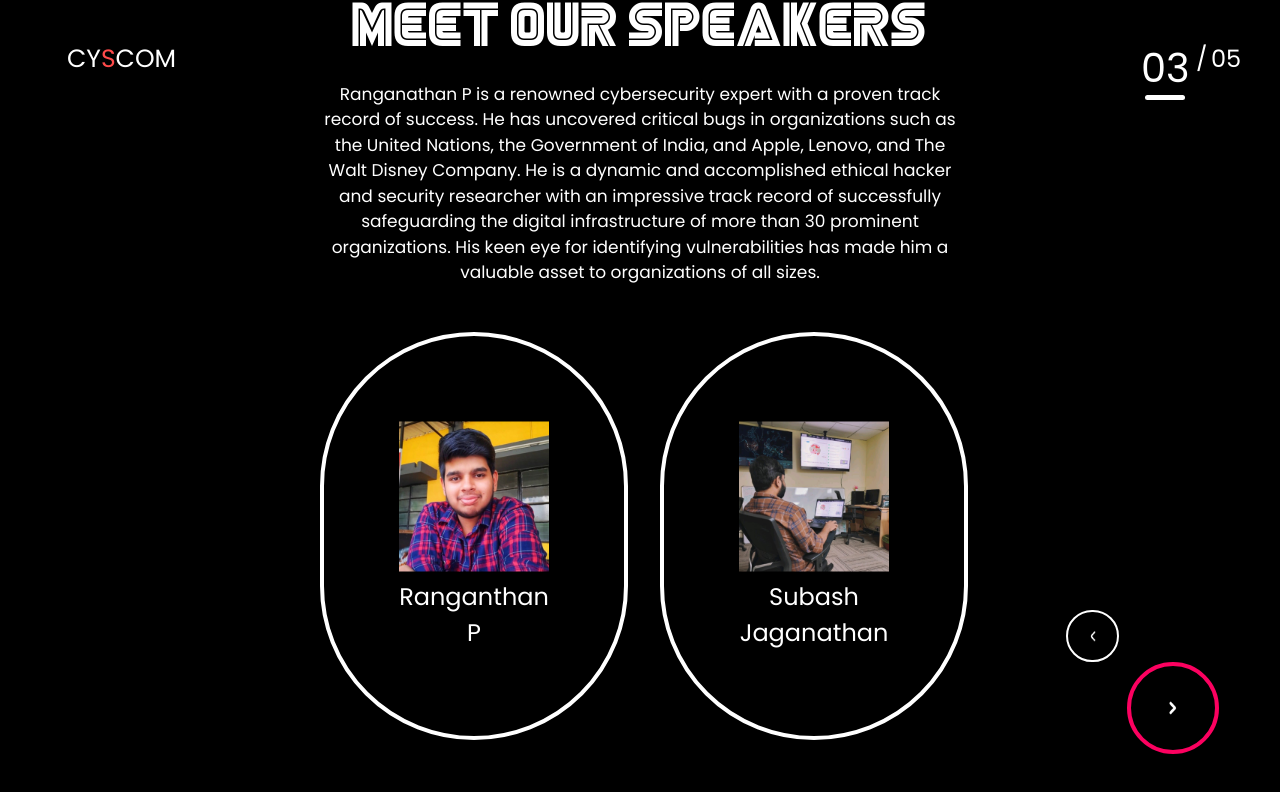
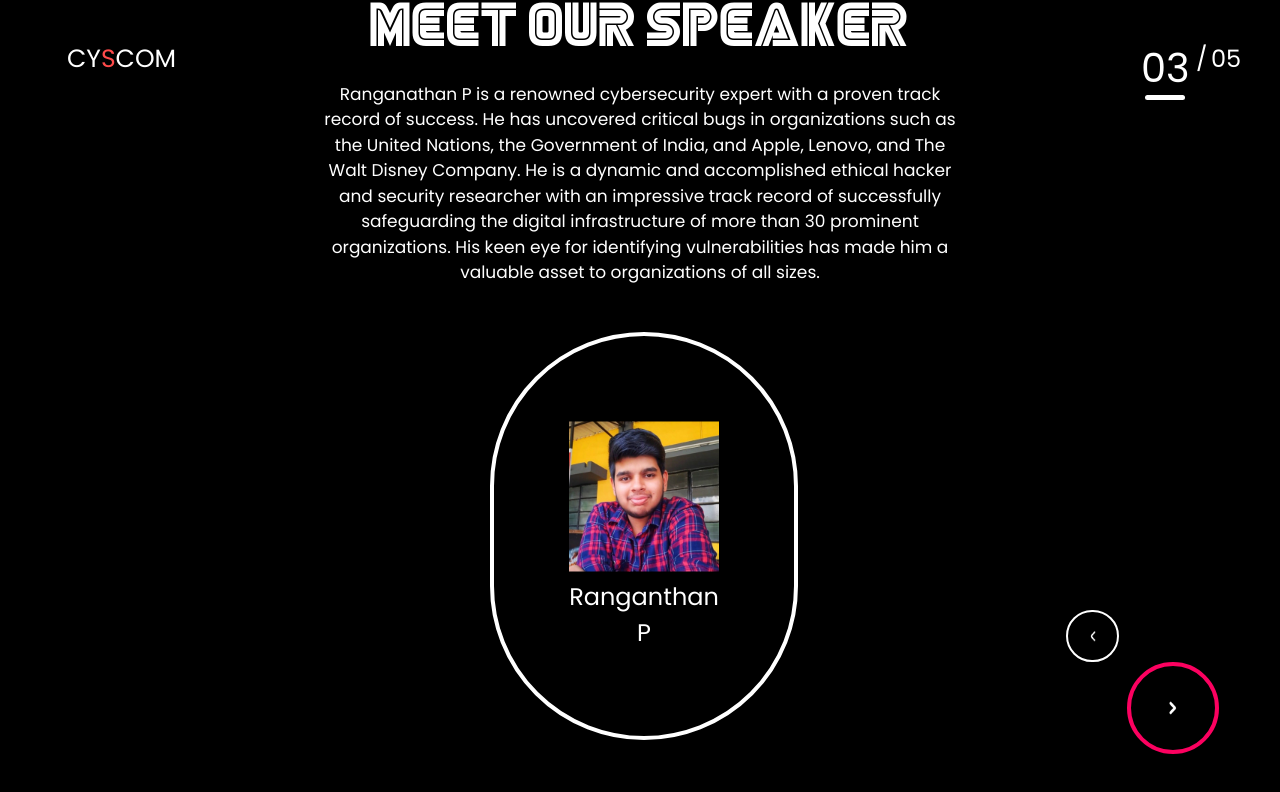
Before and after one commit to AdityaSai2004/hackerspace, a React (Vite) app: page /speaker in a window 1280 px wide. Shown: the top 792 px of the page. Built offline with nearby package versions, Linux system fonts and the light colour scheme.

Commit message:
1 speaker and cyscom document name

```diff
--- a/index.html
+++ b/index.html
@@ -4,7 +4,7 @@
     <meta charset="UTF-8" />
     <link rel="icon" type="image/svg+xml" href="/vite.svg" />
     <meta name="viewport" content="width=device-width, initial-scale=1.0" />
-    <title>Vite + React</title>
+    <title>CYSCOM | Hackerspace</title>
   </head>
   <body>
     <div id="root"></div>
--- a/src/components/speaker/Speakers.jsx
+++ b/src/components/speaker/Speakers.jsx
@@ -5,7 +5,7 @@
 function Speakers() {
     return (
         <div id="container">
-            <h1 id="headline">Meet Our Speakers</h1>
+            <h1 id="headline">Meet Our Speaker</h1>
             <p id="intro-para">Ranganathan P is a renowned cybersecurity expert with a proven track record of success. He has uncovered critical bugs in organizations such as the United Nations, the Government of India, and Apple, Lenovo, and The Walt Disney Company. He is a dynamic and accomplished ethical hacker and security researcher with an impressive track record of successfully safeguarding the digital infrastructure of more than 30 prominent organizations. His keen eye for identifying vulnerabilities has made him a valuable asset to organizations of all sizes.</p>
             <div className="profiles">
                 <div className="flip-card">
@@ -24,8 +24,7 @@
                         </div>
                     </div>
                 </div>
-                <div className="flip-card">
-                    <div className="flip-card-inner">
+                    {/* <div className="flip-card-inner">
                         <div className="flip-card-front">
                         <div className="details">
                             <img src={speaker_subash} width="150px"></img>
@@ -38,8 +37,7 @@
                             <p className="speaker-name">Lorem ipsum dolor sit amet consectetur adipisicing elit. Iste architecto, sint obcaecati doloribus ullam et hic, magni quisquam debitis non totam adipisci distinctio, omnis vel quo aut nostrum blanditiis aliquam.</p>
                             </div>
                         </div>
-                    </div>
-                </div>
+                    </div> */}
             </div>
         </div>
     );
```
